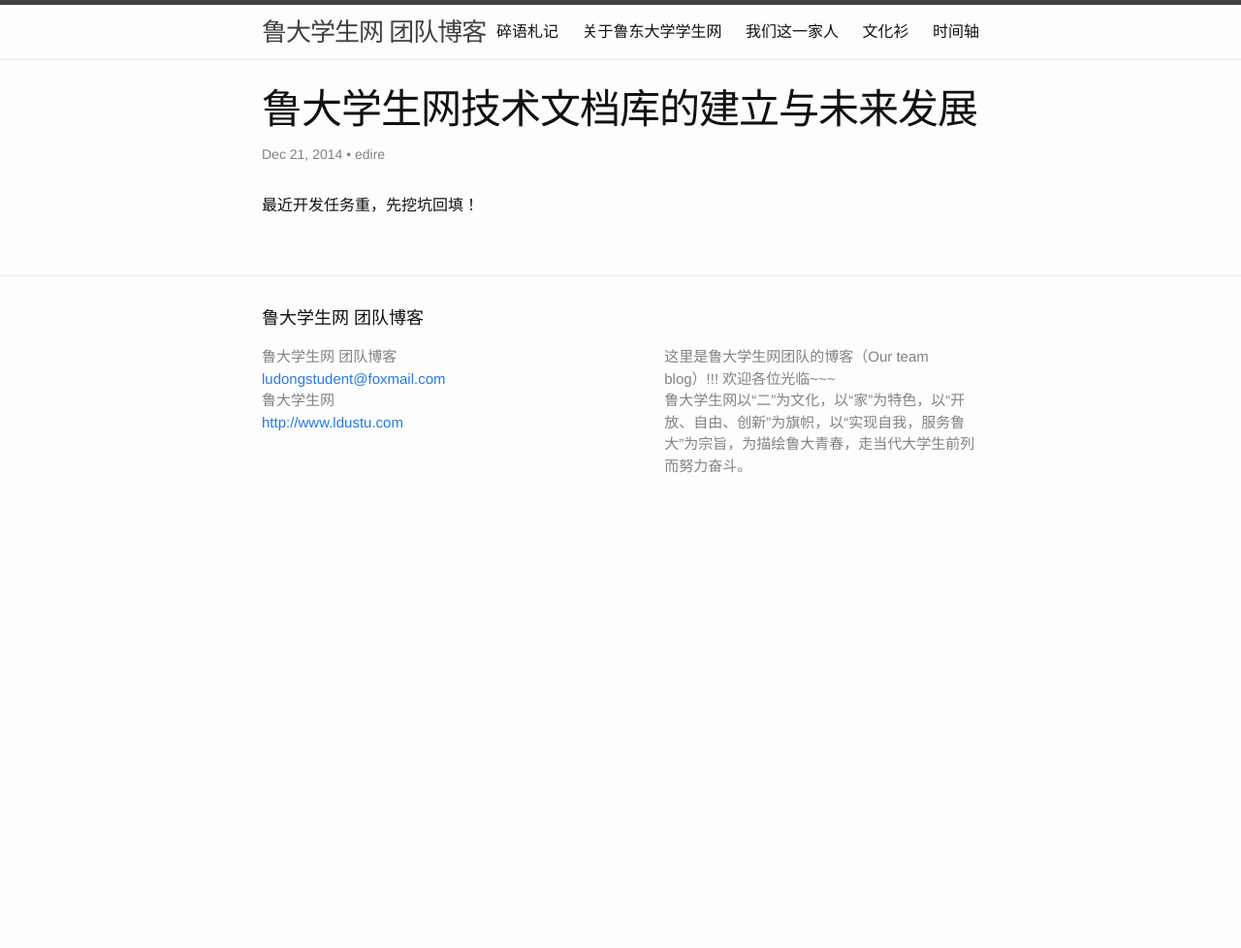
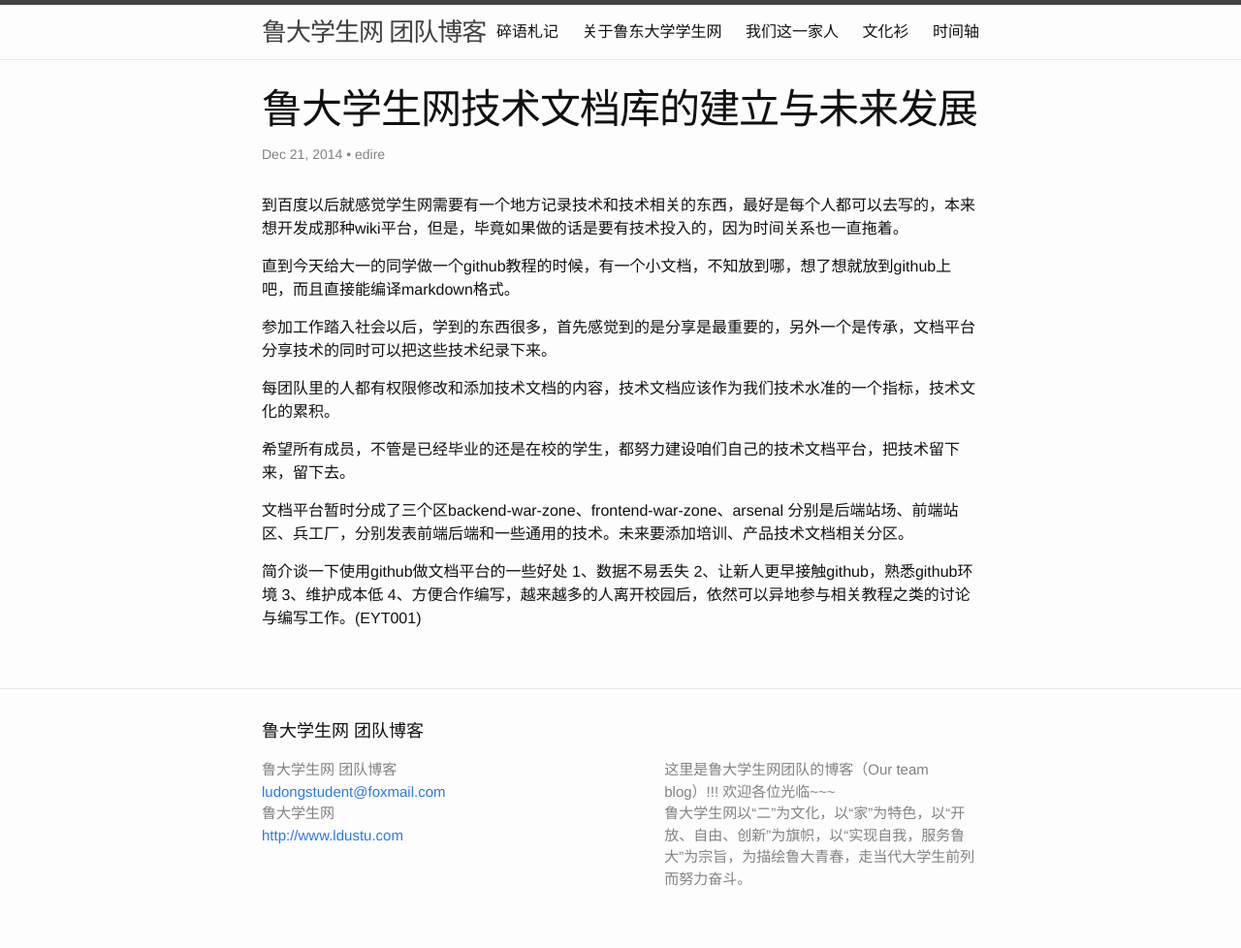
Before and after one commit to ldsn/sailboat, a Jekyll site: the page built from _posts/2015-01-21-the-tech-doc-development.markdown, in a window 1280 px wide. Shown: the whole page at 97% size. Built offline with Jekyll 4.4.1, drawn with Linux system fonts in a browser that asks for light colours; comment, search, counter and statistics services are not loaded; before the commit the page ends 900 px from its top, so only the background shows below that.

Commit message:
tech-doc

```diff
--- a/_posts/2015-01-21-the-tech-doc-development.markdown
+++ b/_posts/2015-01-21-the-tech-doc-development.markdown
@@ -10,4 +10,20 @@
 - 近未来
 ---
 
-最近开发任务重，先挖坑回填！
+到百度以后就感觉学生网需要有一个地方记录技术和技术相关的东西，最好是每个人都可以去写的，本来想开发成那种wiki平台，但是，毕竟如果做的话是要有技术投入的，因为时间关系也一直拖着。
+
+直到今天给大一的同学做一个github教程的时候，有一个小文档，不知放到哪，想了想就放到github上吧，而且直接能编译markdown格式。
+
+参加工作踏入社会以后，学到的东西很多，首先感觉到的是分享是最重要的，另外一个是传承，文档平台分享技术的同时可以把这些技术纪录下来。
+
+每团队里的人都有权限修改和添加技术文档的内容，技术文档应该作为我们技术水准的一个指标，技术文化的累积。
+
+希望所有成员，不管是已经毕业的还是在校的学生，都努力建设咱们自己的技术文档平台，把技术留下来，留下去。
+
+文档平台暂时分成了三个区backend-war-zone、frontend-war-zone、arsenal 分别是后端站场、前端站区、兵工厂，分别发表前端后端和一些通用的技术。未来要添加培训、产品技术文档相关分区。
+
+简介谈一下使用github做文档平台的一些好处
+	1、数据不易丢失
+	2、让新人更早接触github，熟悉github环境
+	3、维护成本低
+	4、方便合作编写，越来越多的人离开校园后，依然可以异地参与相关教程之类的讨论与编写工作。(EYT001)
```
